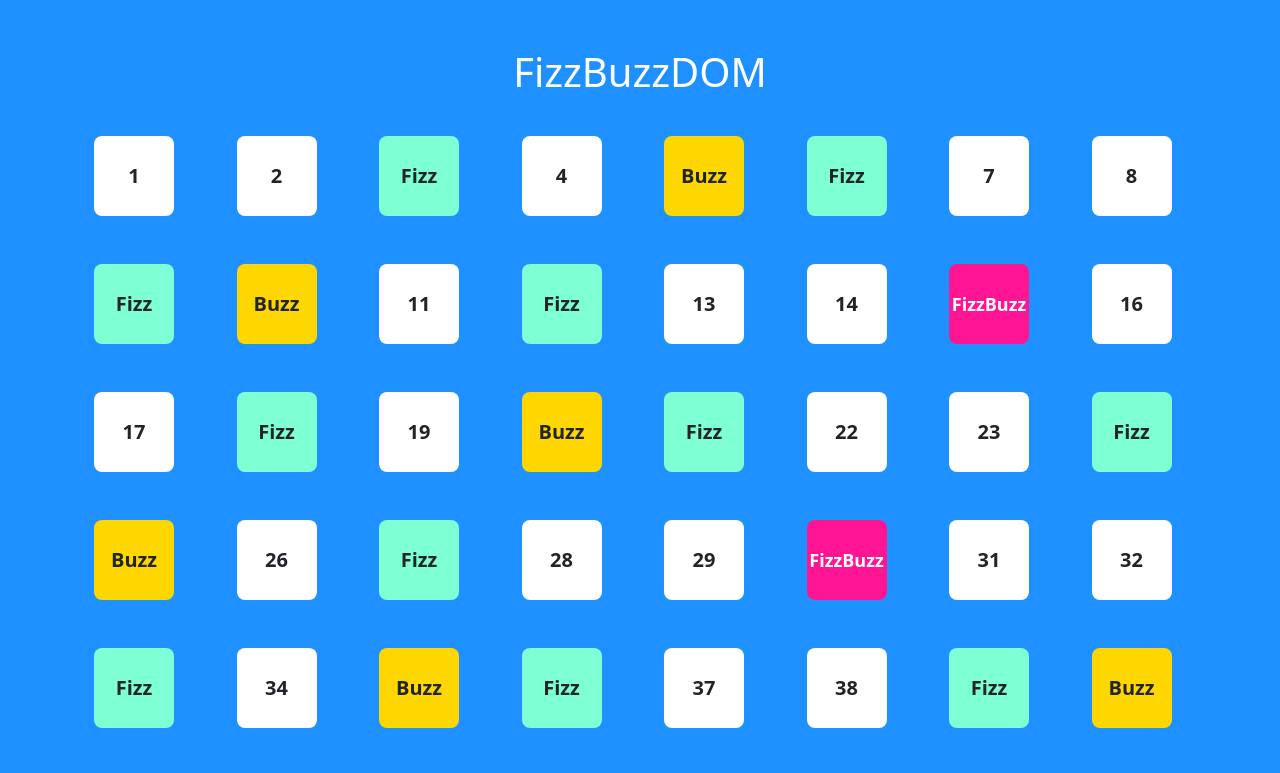
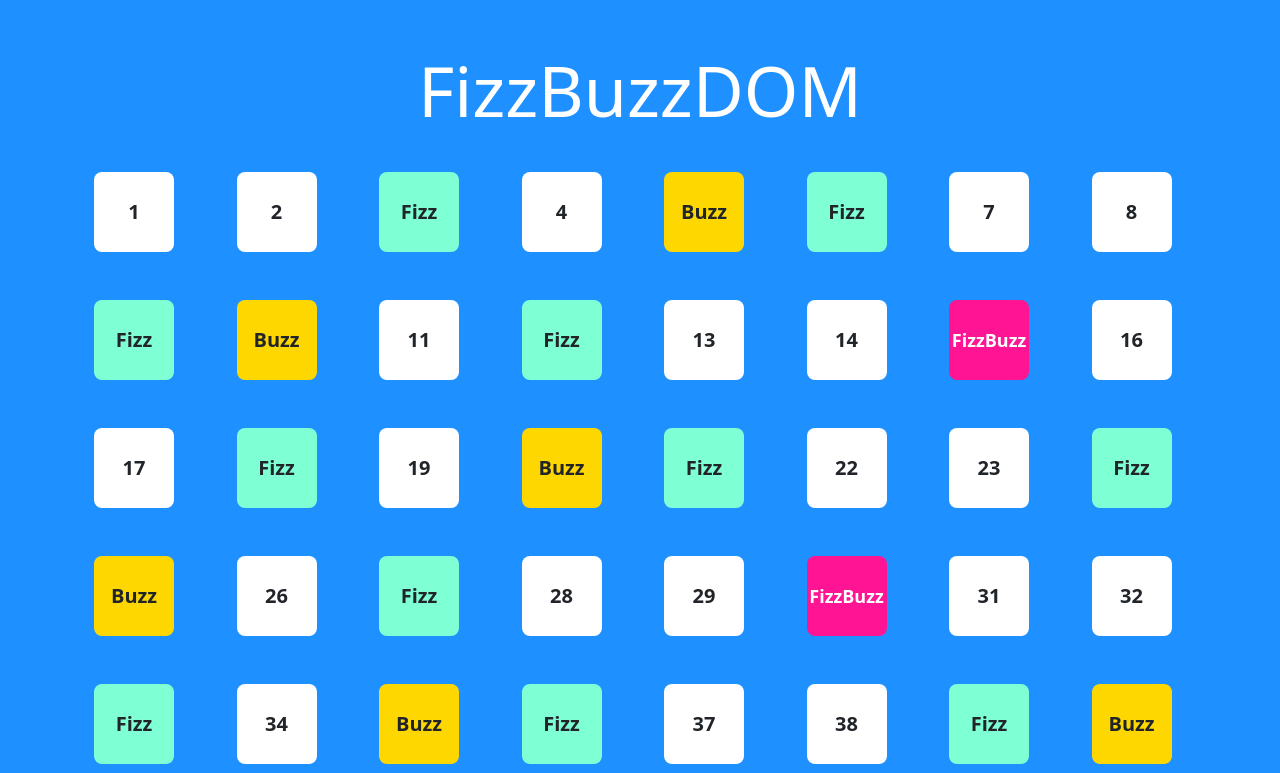
Before and after one commit to NicolaPlacentino/js-fizzbuzzdom, a plain HTML site: page index.html in a window 1280 px wide. Shown: the top 773 px of the page. Drawn offline with nearby package versions, Linux system fonts and the light colour scheme.

Commit message:
tuned aesthetic details

```diff
--- a/css/style.css
+++ b/css/style.css
@@ -26,6 +26,10 @@ body{
     border-radius: 8px;
 }
 
+h1{
+    font-size: 70px;
+}
+
 /* utils */
 
 .i-element{
--- a/index.html
+++ b/index.html
@@ -13,7 +13,7 @@
 <body>
     <main class="container text-center">
         <h1 class="mb-3 mt-5 text-white">FizzBuzzDOM</h1>
-        <div class="row" id="target">
+        <div class="row mb-5" id="target">
 
         </div>
     </main>
```
